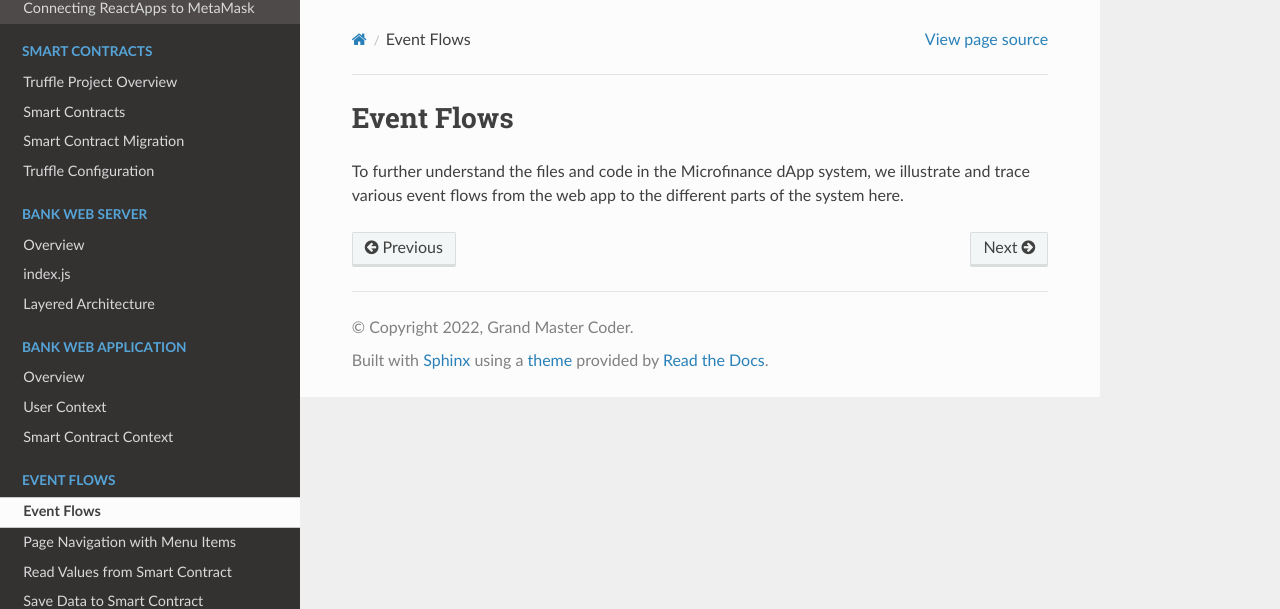
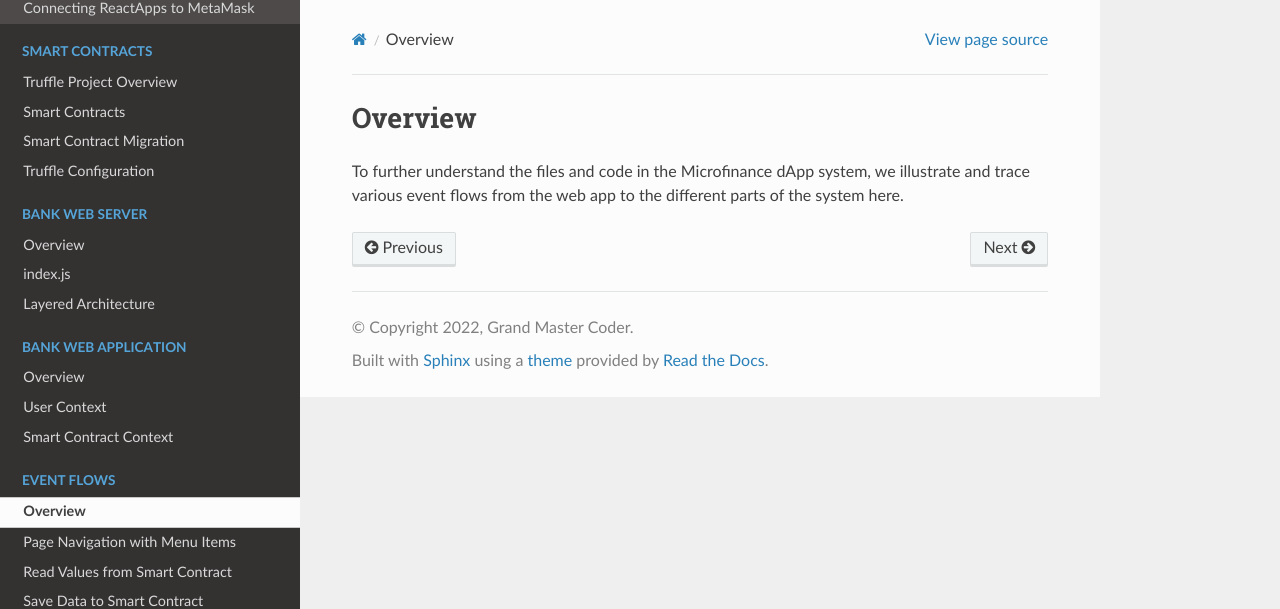
Before and after one commit to NivedithaKarthikeyan/LandregistryApp, a Sphinx documentation site: the page built from docs/source/eventFlow/guide.rst, in a window 1280 px wide. Shown: the top 609 px of the page. Built offline with Sphinx 7.4.7 and the Read the Docs theme 2.0.0, drawn with Linux system fonts in a browser that asks for light colours; pages that are not in the unit, such as notebooks, are missing from menus.

Commit message:
Update docs/source/eventFlow/guide.rst

```diff
--- a/docs/source/eventFlow/guide.rst
+++ b/docs/source/eventFlow/guide.rst
@@ -1,13 +1,13 @@
 .. _eventflow:
 
-Event Flows
+Overview
 ==================================
 
 To further understand the files and code in the Microfinance dApp system, we illustrate and trace various event flows from the web app to the different parts of the system here.
 
 .. toctree::
    :maxdepth: 2
-   :caption: Event Flows
+   :caption: Overview
 
    eventFlow/introduction
    eventFlow/readFromSmartContract
```
